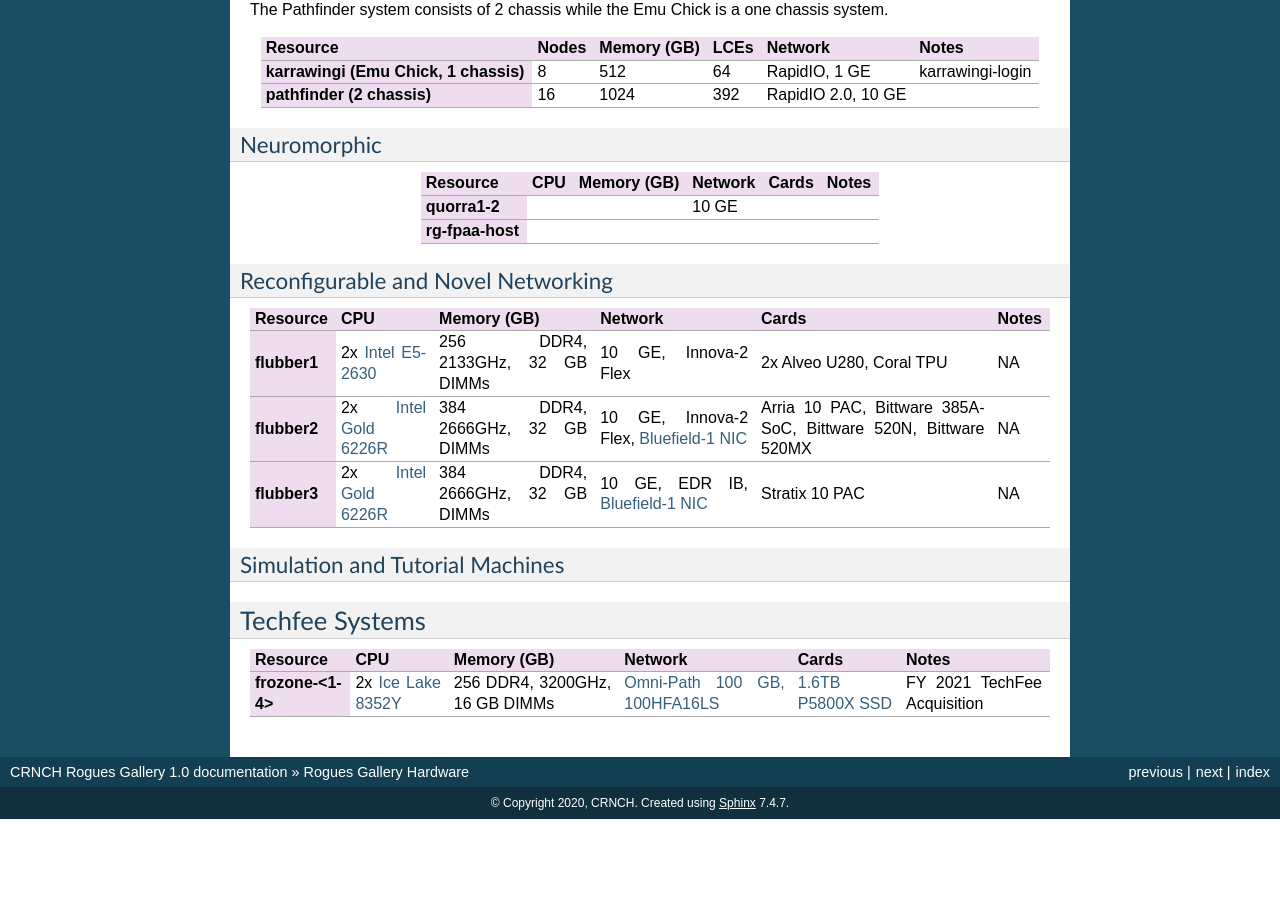
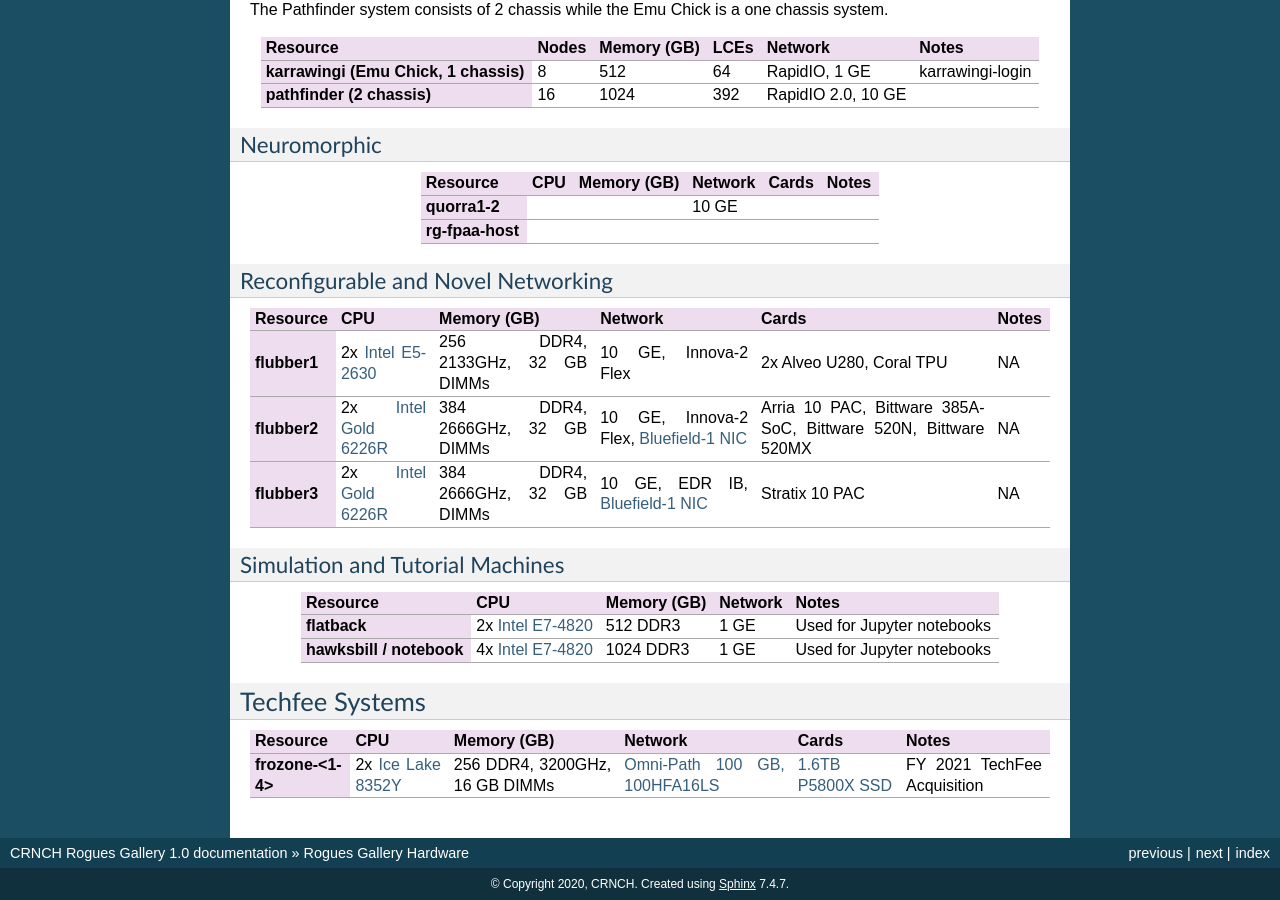
Before and after one commit to gt-crnch-rg/read-the-docs, a Sphinx documentation site: the page built from docs/general/rg-hardware.rst, in a window 1280 px wide and 900 px high, scrolled down 1324 px. Built offline with Sphinx 7.4.7, drawn with Linux system fonts in a browser that asks for light colours; pages that are not in the unit, such as notebooks, are missing from menus; before the commit the page ends 2143 px from its top, so only the background shows below that.

Commit message:
Update rg-hardware.rst

```diff
--- a/docs/general/rg-hardware.rst
+++ b/docs/general/rg-hardware.rst
@@ -185,7 +185,7 @@ Simulation and Tutorial Machines
       - 512 DDR3
       - 1 GE
       - Used for Jupyter notebooks
-   * - hawksbill
+    * - hawksbill / notebook
       - 4x `Intel E7-4820 <https://ark.intel.com/content/www/us/en/ark/products/53675/intel-xeon-processor-e74820-18m-cache-2-00-ghz-5-86-gts-intel-qpi.html>`__
       - 1024 DDR3
       - 1 GE
```
